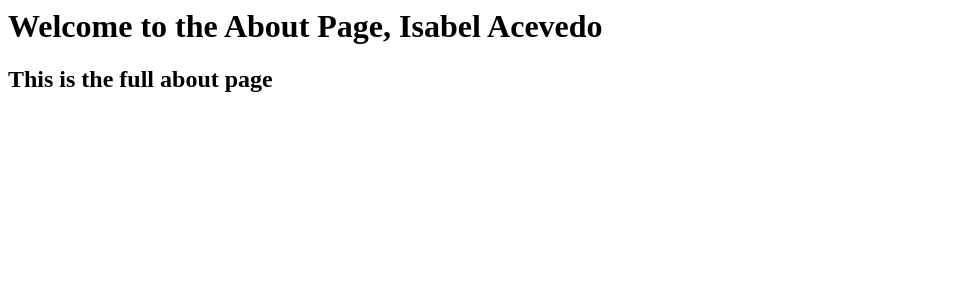
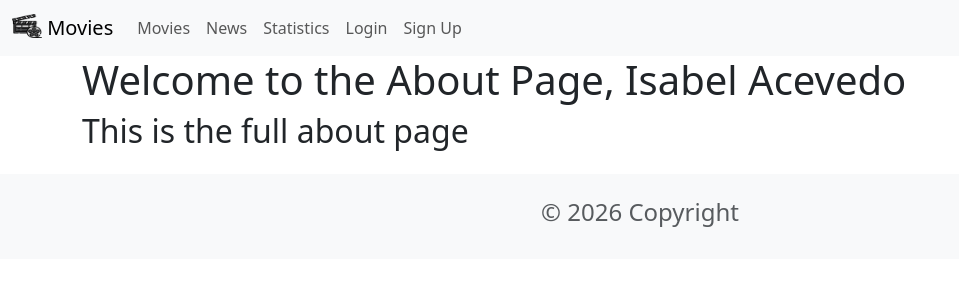
Before and after one commit to isaace11/Workshop1P1, a Django app: page /about/ in a window 1280 px wide. Shown: the top 300 px of the page, without its empty margins (0-959 px from the left). Run offline with Django 5.2, Linux system fonts and the light colour scheme.

Commit message:
navbar y footer

```diff
--- a/movie/templates/about.html
+++ b/movie/templates/about.html
@@ -1,2 +1,6 @@
+{% extends 'base.html' %}
+
+{% block content %}
 <h1>Welcome to the About Page, {{name}}</h1>
 <h2>This is the full about page</h2>
+{% endblock content %}
--- a/moviereviews/settings.py
+++ b/moviereviews/settings.py
@@ -58,7 +58,7 @@ ROOT_URLCONF = 'moviereviews.urls'
 TEMPLATES = [
     {
         'BACKEND': 'django.template.backends.django.DjangoTemplates',
-        'DIRS': [],
+        'DIRS': [BASE_DIR / 'moviereviews' / 'templates'],
         'APP_DIRS': True,
         'OPTIONS': {
             'context_processors': [
@@ -119,3 +119,7 @@ USE_TZ = True
 # https://docs.djangoproject.com/en/6.0/howto/static-files/
 
 STATIC_URL = 'static/'
+
+STATICFILES_DIRS = [
+    BASE_DIR / 'moviereviews' / 'static',
+]
--- /dev/null
+++ b/moviereviews/templates/base.html
@@ -0,0 +1,76 @@
+{% load static %}
+
+<!doctype html>
+<html lang="en">
+<head>
+    <meta charset="utf-8">
+    <meta name="viewport" content="width=device-width, initial-scale=1">
+    <link
+        href="https://cdn.jsdelivr.net/npm/bootstrap@5.3.8/dist/css/bootstrap.min.css"
+        rel="stylesheet"
+        integrity="sha384-sRIl4kxILFvY47J16cr9ZwB07vP4J8+LH7qKQnuqkuIAvNWLzeN8tE5YBujZqJLB"
+        crossorigin="anonymous"
+    >
+    <title>Movie Reviews</title>
+</head>
+<body>
+    <nav class="navbar navbar-expand-lg bg-body-tertiary">
+        <div class="container-fluid">
+            <a class="navbar-brand" href="{% url 'home' %}">
+                <img src="{% static 'images/home.png' %}" alt="" width="30" height="24" class="d-inline-block align-text-top" />
+                Movies
+            </a>
+            <button
+                class="navbar-toggler"
+                type="button"
+                data-bs-toggle="collapse"
+                data-bs-target="#navbarNav"
+                aria-controls="navbarNav"
+                aria-expanded="false"
+                aria-label="Toggle navigation"
+            >
+                <span class="navbar-toggler-icon"></span>
+            </button>
+            <div class="collapse navbar-collapse" id="navbarNav">
+                <ul class="navbar-nav">
+                    <li class="nav-item">
+                        <a class="nav-link" href="{% url 'home' %}">Movies</a>
+                    </li>
+                    <li class="nav-item">
+                        <a class="nav-link" href="{% url 'news' %}">News</a>
+                    </li>
+                    <li class="nav-item">
+                        <a class="nav-link" href="#">Statistics</a>
+                    </li>
+                    <li class="nav-item">
+                        <a class="nav-link" href="#">Login</a>
+                    </li>
+                    <li class="nav-item">
+                        <a class="nav-link" href="#">Sign Up</a>
+                    </li>
+                </ul>
+            </div>
+        </div>
+    </nav>
+
+    <div class="container">
+        {% block content %}
+        {% endblock content %}
+    </div>
+
+    <footer class="text-center text-lg-start bg-light text-muted mt-4">
+        <div class="container">
+            <div class="row">
+                <div class="text-center p-4">
+                    <h4>© 2026 Copyright</h4>
+                </div>
+            </div>
+        </div>
+    </footer>
+
+    <script
+        src="https://cdn.jsdelivr.net/npm/bootstrap@5.3.8/dist/js/bootstrap.bundle.min.js"
+        crossorigin="anonymous"
+    ></script>
+</body>
+</html>
```
Also changed, not shown: movie/templates/home.html (+4 -8 lines), news/templates/news.html (+4 -6 lines), moviereviews/static/images/home.png (added).
